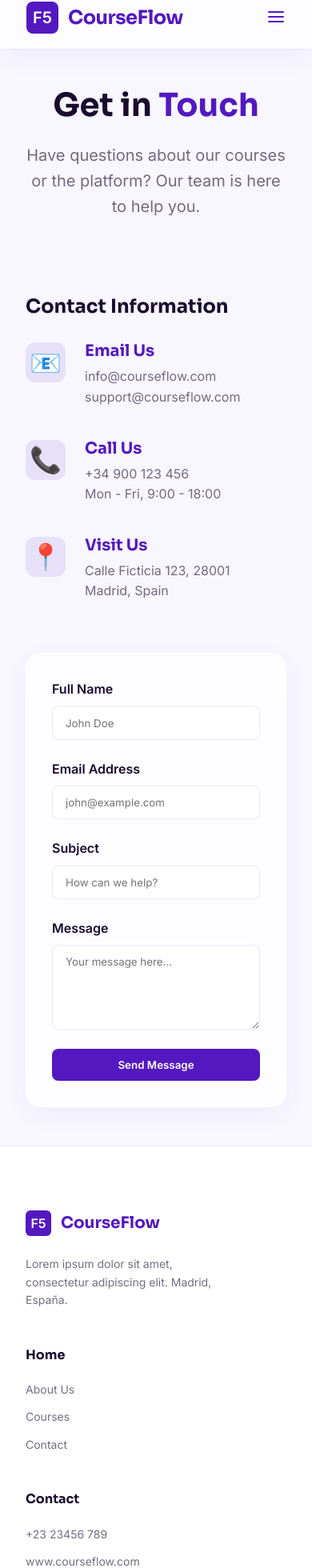
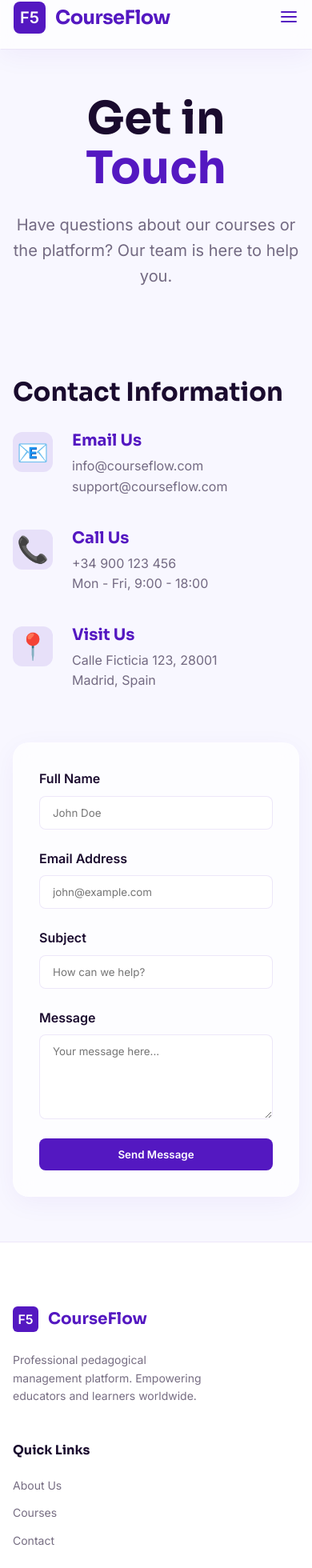
Before and after one commit to Kevingedev/CourseFlow, a Vue app: page /contact in a window 390 px wide. Shown: the part 18-1978 px from the top of the page at 80% size. Built offline with nearby package versions, Linux system fonts and the light colour scheme; the HTML template or start-up script is replaced by a standard one.

Commit message:
dev/end us-04

```diff
--- a/src/App.vue
+++ b/src/App.vue
@@ -1,28 +1,14 @@
 <script setup lang="ts">
 import { RouterView } from 'vue-router'
-import AppNavbar from './components/AppNavbar.vue'
-import AppFooter from './components/AppFooter.vue'
+import DefaultLayout from '@/layouts/DefaultLayout.vue'
 </script>
 
 <template>
-  <div class="app-layout">
-    <AppNavbar />
-    <main class="main-content">
-      <RouterView />
-    </main>
-    <AppFooter />
-  </div>
+  <DefaultLayout>
+    <RouterView />
+  </DefaultLayout>
 </template>
 
 <style>
-/* Global layout styles */
-.app-layout {
-  min-height: 100vh;
-  display: flex;
-  flex-direction: column;
-}
-
-.main-content {
-  flex: 1;
-}
+/* Global styles that shouldn't be in a component's scoped style can go here */
 </style>
--- a/src/assets/main.css
+++ b/src/assets/main.css
@@ -67,6 +67,35 @@ button {
   max-width: var(--max-width);
   margin: 0 auto;
   padding: 0 2rem;
+}
+
+@media (max-width: 576px) {
+  .container {
+    padding: 0 1rem;
+  }
+}
+
+/* Responsive Typography */
+h1 {
+  font-size: 3.5rem;
+}
+h2 {
+  font-size: 2.5rem;
+}
+h3 {
+  font-size: 1.75rem;
+}
+
+@media (max-width: 768px) {
+  h1 {
+    font-size: 2.5rem;
+  }
+  h2 {
+    font-size: 2rem;
+  }
+  h3 {
+    font-size: 1.5rem;
+  }
 }
 
 .glass-card {
@@ -139,6 +168,13 @@ button {
 
 @media (max-width: 768px) {
   .section-padding {
-    padding: 3rem 0;
+    padding: 3.5rem 0;
   }
 }
+
+/* Grid Layouts */
+.grid-2 {
+  display: grid;
+  grid-template-columns: repeat(auto-fit, minmax(300px, 1fr));
+  gap: 3rem;
+}
--- a/src/components/AppFooter.vue
+++ b/src/components/AppFooter.vue
@@ -8,17 +8,17 @@
           <span class="logo-text">CourseFlow</span>
         </div>
         <p class="footer-desc">
-          Lorem ipsum dolor sit amet, consectetur adipiscing elit. Madrid, España.
+          Professional pedagogical management platform. Empowering educators and learners worldwide.
         </p>
       </div>
 
-      <!-- Column 2: Home Links -->
+      <!-- Column 2: Quick Links -->
       <div class="footer-col">
-        <h4 class="footer-title">Home</h4>
+        <h4 class="footer-title">Quick Links</h4>
         <ul class="footer-links">
-          <li><a href="#">About Us</a></li>
-          <li><a href="#">Courses</a></li>
-          <li><a href="#">Contact</a></li>
+          <li><router-link to="/about">About Us</router-link></li>
+          <li><router-link to="/courses">Courses</router-link></li>
+          <li><router-link to="/contact">Contact</router-link></li>
         </ul>
       </div>
 
@@ -26,8 +26,8 @@
       <div class="footer-col">
         <h4 class="footer-title">Contact</h4>
         <ul class="footer-links">
-          <li>+23 23456 789</li>
-          <li>www.courseflow.com</li>
+          <li>+34 900 123 456</li>
+          <li>info@courseflow.com</li>
         </ul>
       </div>
 
@@ -35,10 +35,10 @@
       <div class="footer-col">
         <h4 class="footer-title">Socials</h4>
         <div class="social-icons">
-          <a href="#" class="social-icon">FB</a>
-          <a href="#" class="social-icon">IG</a>
-          <a href="#" class="social-icon">YT</a>
-          <a href="#" class="social-icon">LI</a>
+          <a href="#" class="social-icon" aria-label="Facebook">FB</a>
+          <a href="#" class="social-icon" aria-label="Instagram">IG</a>
+          <a href="#" class="social-icon" aria-label="YouTube">YT</a>
+          <a href="#" class="social-icon" aria-label="LinkedIn">LI</a>
         </div>
       </div>
     </div>
@@ -46,8 +46,8 @@
     <div class="container footer-bottom">
       <p>© 2024 CourseFlow. All rights reserved.</p>
       <div class="legal-links">
-        <a href="#">Privacy Policy</a>
-        <a href="#">Terms & Conditions</a>
+        <router-link to="/">Privacy Policy</router-link>
+        <router-link to="/">Terms & Conditions</router-link>
       </div>
     </div>
   </footer>
--- a/src/components/home/HomeHero.vue
+++ b/src/components/home/HomeHero.vue
@@ -46,6 +46,12 @@
   font-size: 4.5rem;
   margin-bottom: 1.5rem;
   color: var(--text-dark);
+}
+
+@media (max-width: 768px) {
+  .hero-title {
+    font-size: 2.75rem;
+  }
 }
 
 .text-accent {
--- /dev/null
+++ b/src/layouts/DefaultLayout.vue
@@ -0,0 +1,26 @@
+<script setup lang="ts">
+import AppNavbar from '@/components/AppNavbar.vue'
+import AppFooter from '@/components/AppFooter.vue'
+</script>
+
+<template>
+  <div class="default-layout">
+    <AppNavbar />
+    <main class="main-content">
+      <slot />
+    </main>
+    <AppFooter />
+  </div>
+</template>
+
+<style scoped>
+.default-layout {
+  min-height: 100vh;
+  display: flex;
+  flex-direction: column;
+}
+
+.main-content {
+  flex: 1;
+}
+</style>
--- a/src/views/AboutView.vue
+++ b/src/views/AboutView.vue
@@ -153,10 +153,4 @@
   max-width: 800px;
   margin: 0 auto;
 }
-
-@media (max-width: 768px) {
-  .hero-title {
-    font-size: 2.5rem;
-  }
-}
 </style>
--- a/src/views/ContactView.vue
+++ b/src/views/ContactView.vue
@@ -197,9 +197,6 @@
 }
 
 @media (max-width: 768px) {
-  .hero-title {
-    font-size: 2.5rem;
-  }
   .contact-form-container {
     padding: 2rem;
   }
--- a/src/views/CoursesView.vue
+++ b/src/views/CoursesView.vue
@@ -226,10 +226,4 @@
   max-width: 800px;
   margin: 0 auto;
 }
-
-@media (max-width: 768px) {
-  .hero-title {
-    font-size: 2.5rem;
-  }
-}
 </style>
```
